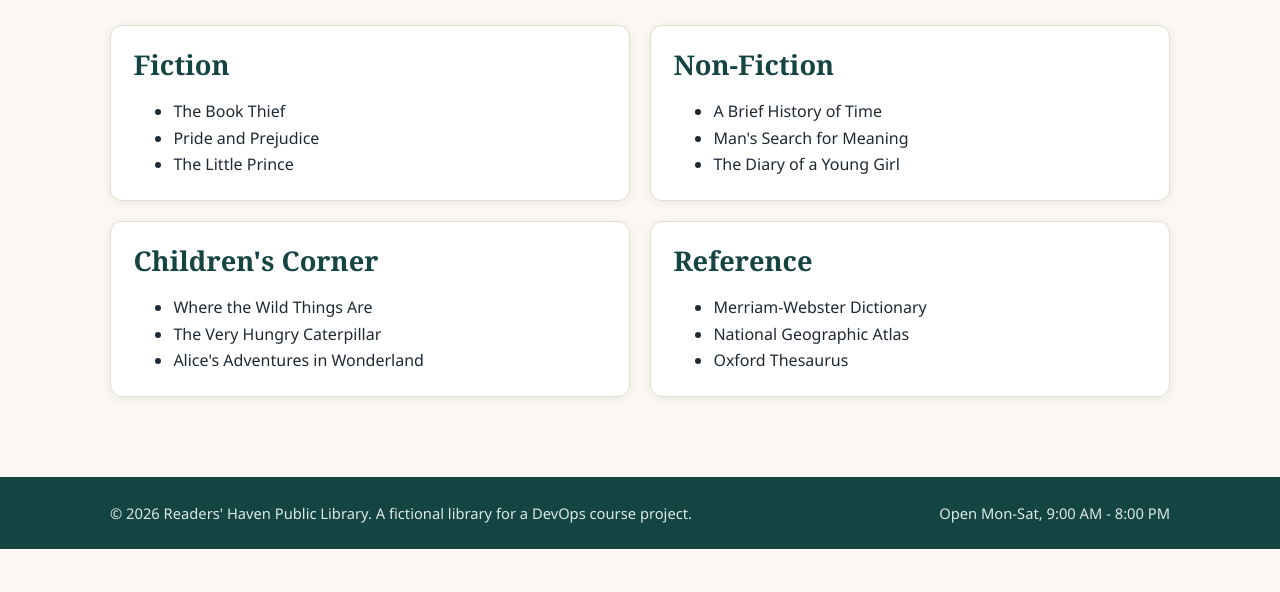
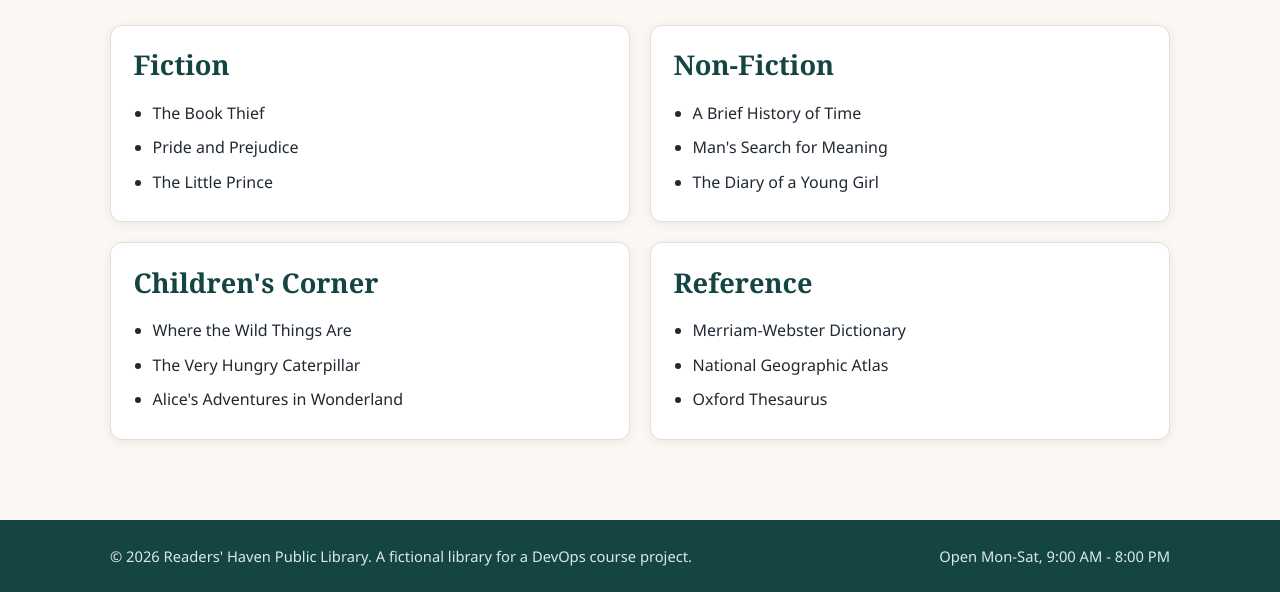
Before and after one commit to Fall-26-G6/readers-haven-library, a website: page src/collections.html in a window 1280 px wide. Shown: the part 208-800 px from the top of the page. Drawn offline with Linux system fonts and the light colour scheme.

Commit message:
style(collections): add page styles

```diff
--- a/styles/style.css
+++ b/styles/style.css
@@ -141,7 +141,8 @@ input:focus, textarea:focus { border-color: var(--c-primary); }
 
 /* ---- COLLECTIONS PAGE (Member 1, feature/collections-page) ---- */
 
-
+.book-list { margin: 0; padding-left: 1.2rem; }
+.book-list li { padding: 0.25rem 0; }
 /* ---- MEMBERSHIP PAGE (Member 2, feature/membership-page) ---- */
 
 
```
